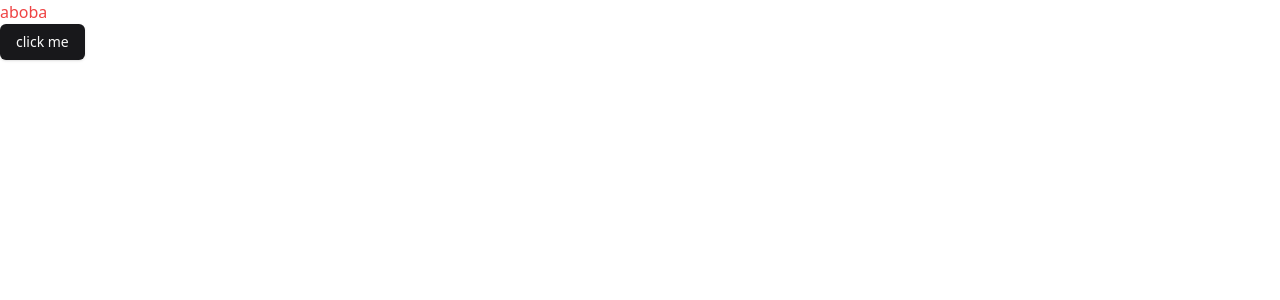
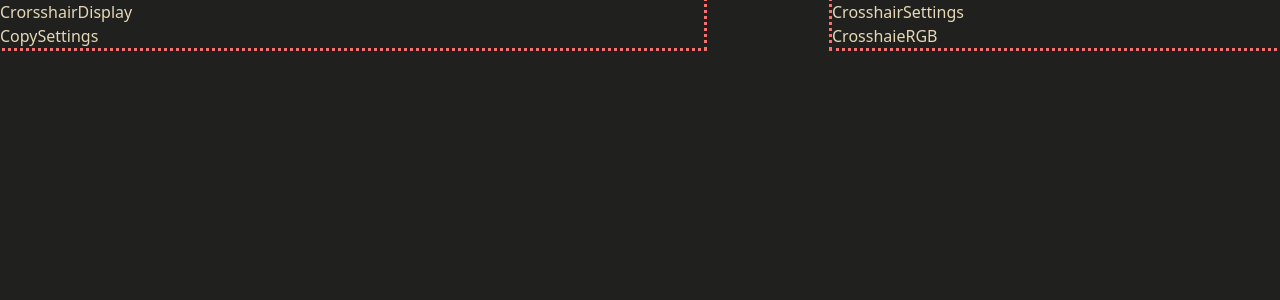
Before and after one commit to SoloLineR/crosshair, a React (Vite) app: page / in a window 1280 px wide. Shown: the top 300 px of the page. Built offline with nearby package versions, Linux system fonts and the light colour scheme.

Commit message:
add layout

```diff
--- a/src/App.tsx
+++ b/src/App.tsx
@@ -1,10 +1,20 @@
+import CopySettings from "./components/CopySettings";
+import CrorsshairDisplay from "./components/CrorsshairDisplay";
+import CrosshaieRGB from "./components/CrosshaieRGB";
+import CrosshairSettings from "./components/CrosshairSettings";
 import { Button } from "./components/ui/button";
 
 function App() {
   return (
-    <div>
-      <p className="text-red-500"> aboba</p>
-      <Button> click me</Button>
+    <div className="container flex justify-between mx-auto ">
+      <div className="w-[55%] outline-dotted outline-red-400">
+        <CrorsshairDisplay />
+        <CopySettings />
+      </div>
+      <div className="w-[35%] outline-dotted outline-red-400">
+        <CrosshairSettings />
+        <CrosshaieRGB />
+      </div>
     </div>
   );
 }
--- /dev/null
+++ b/src/components/CopySettings.tsx
@@ -0,0 +1,3 @@
+export default function CopySettings() {
+  return <div>CopySettings</div>;
+}
--- /dev/null
+++ b/src/components/CrorsshairDisplay.tsx
@@ -0,0 +1,3 @@
+export default function CrorsshairDisplay() {
+  return <div>CrorsshairDisplay</div>;
+}
--- /dev/null
+++ b/src/components/CrosshaieRGB.tsx
@@ -0,0 +1,3 @@
+export default function CrosshaieRGB() {
+  return <div>CrosshaieRGB</div>;
+}
--- /dev/null
+++ b/src/components/CrosshairSettings.tsx
@@ -0,0 +1,3 @@
+export default function CrosshairSettings() {
+  return <div>CrosshairSettings</div>;
+}
--- a/src/index.css
+++ b/src/index.css
@@ -3,14 +3,14 @@
 @tailwind utilities;
 @layer base {
   :root {
-    --background: 0 0% 100%;
-    --foreground: 240 10% 3.9%;
-    --card: 0 0% 100%;
-    --card-foreground: 240 10% 3.9%;
-    --popover: 0 0% 100%;
-    --popover-foreground: 240 10% 3.9%;
-    --primary: 240 5.9% 10%;
-    --primary-foreground: 0 0% 98%;
+    --background: 60, 3%, 12%;
+    --foreground: 42, 51%, 81%;
+    --card: 42, 51%, 81%;
+    --card-foreground: 60, 3%, 12%;
+    --popover: 42, 51%, 81%;
+    --popover-foreground: 60, 3%, 12%;
+    --primary: 260, 10%, 55%;
+    --primary-foreground: 42, 51%, 81%;
     --secondary: 240 4.8% 95.9%;
     --secondary-foreground: 240 5.9% 10%;
     --muted: 240 4.8% 95.9%;
@@ -27,7 +27,7 @@
     --chart-3: 197 37% 24%;
     --chart-4: 43 74% 66%;
     --chart-5: 27 87% 67%;
-    --radius: 0.5rem
+    --radius: 0.5rem;
   }
   .dark {
     --background: 240 10% 3.9%;
@@ -53,7 +53,7 @@
     --chart-2: 160 60% 45%;
     --chart-3: 30 80% 55%;
     --chart-4: 280 65% 60%;
-    --chart-5: 340 75% 55%
+    --chart-5: 340 75% 55%;
   }
 }
 @layer base {
```
Also changed, not shown: 1 other file (tests, documents, lock files or other folders).
